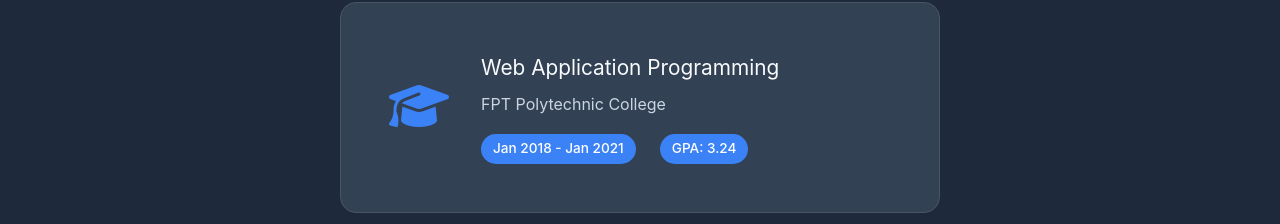
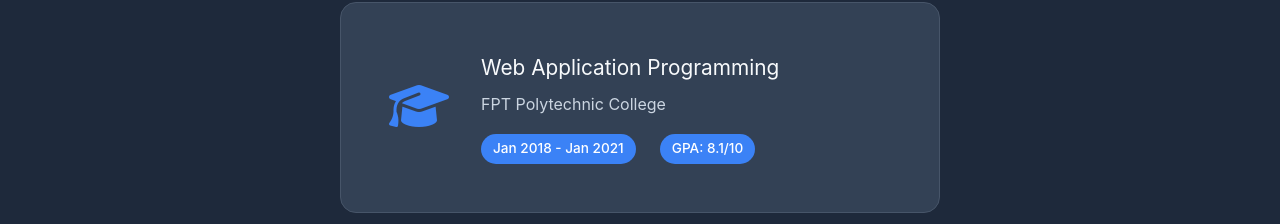
Before and after one commit to githubdanhnhdev/portfolio, a React (Vite) app: page / in a window 1280 px wide. Shown: the part 7040-7264 px from the top of the page. Built offline with nearby package versions, Linux system fonts and the light colour scheme.

Commit message:
feat(v1): build final

```diff
--- a/src/components/Education.jsx
+++ b/src/components/Education.jsx
@@ -54,7 +54,7 @@
               <h4>FPT Polytechnic College</h4>
               <div className="education-details">
                 <span className="date">Jan 2018 - Jan 2021</span>
-                <span className="gpa">GPA: 3.24</span>
+                <span className="gpa">GPA: 8.1/10</span>
               </div>
             </div>
           </div>
```
